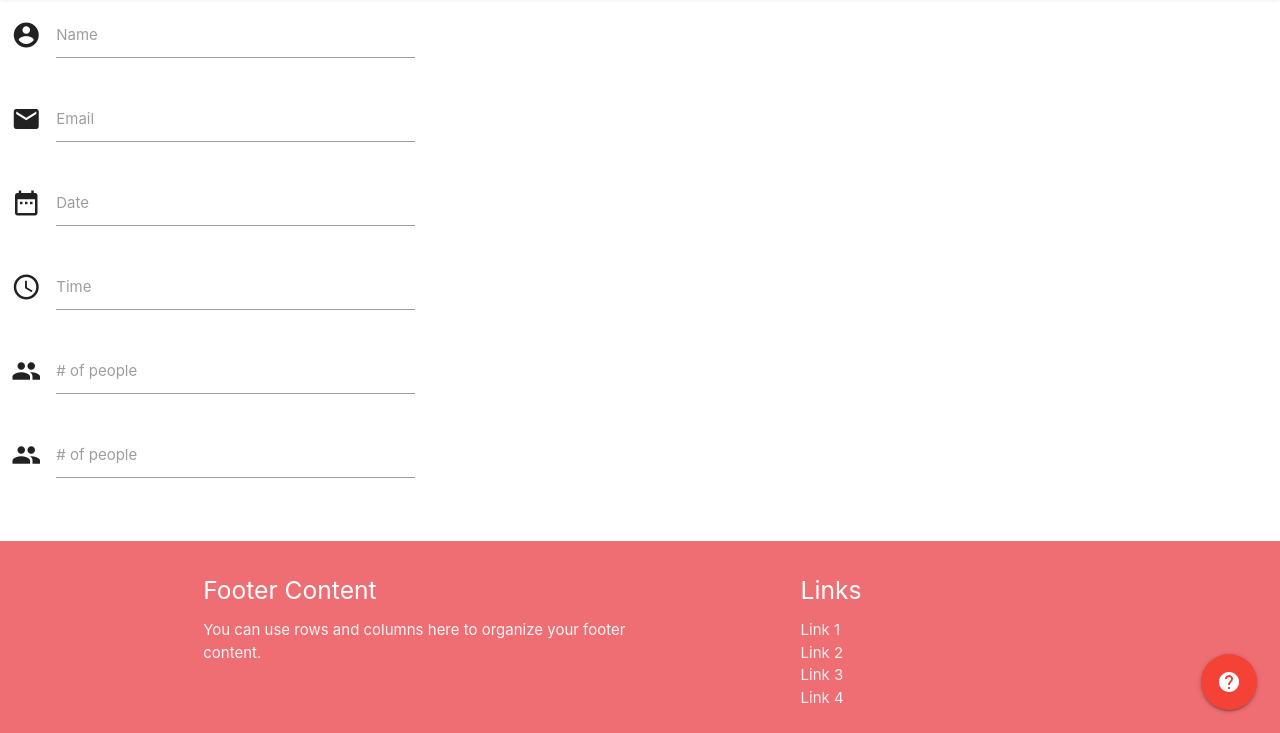
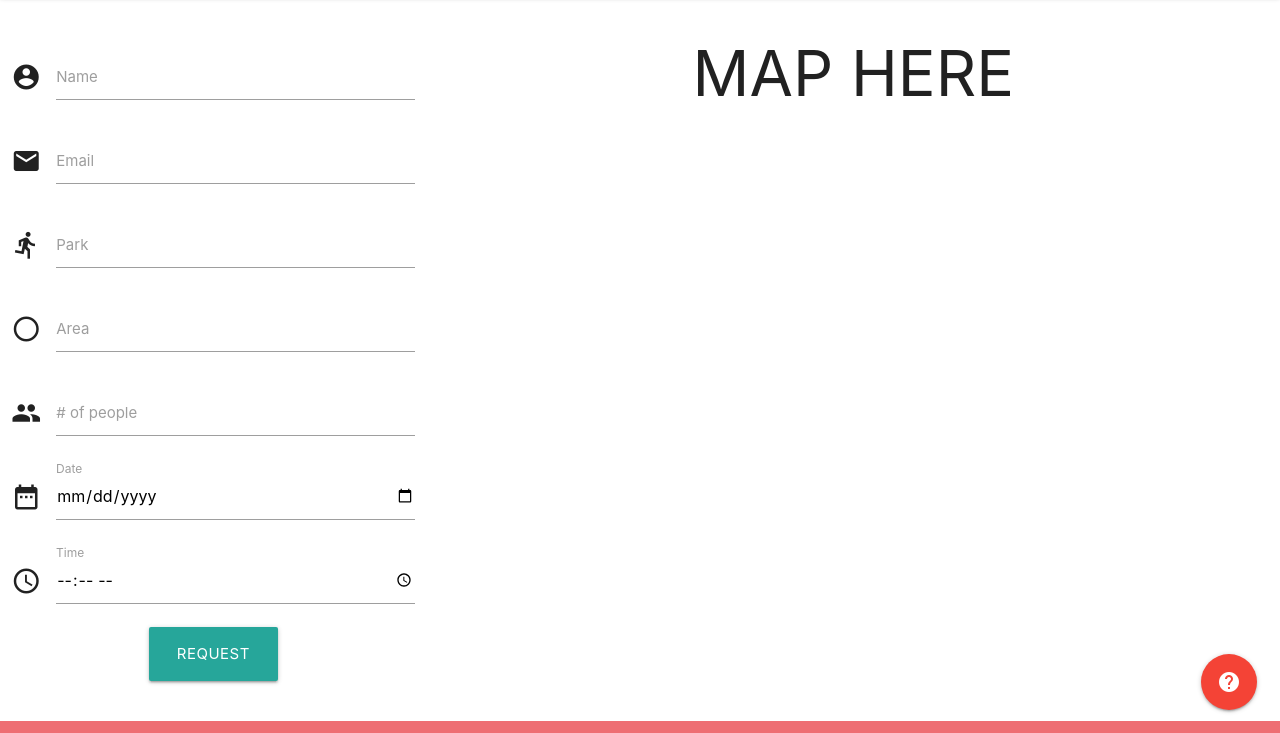
Before and after one commit to popoway/parkyour, a plain HTML site: page need.html in a window 1280 px wide. Shown: the part 67-800 px from the top of the page. Drawn offline with nearby package versions, Linux system fonts and the light colour scheme.

Commit message:
edited form

```diff
--- a/need.html
+++ b/need.html
@@ -49,48 +49,64 @@
       <form class="col l4 s12">
         <div class="row">
           <!-- name -->
-          <div class="input-field col s12">
+          <div class="input-field col l12 m12 s12">
             <i class="material-icons prefix">account_circle</i>
             <input id="name" type="text" class="validate">
             <label for="name">Name</label>
           </div>
 
           <!-- email -->
-          <div class="input-field col s12">
+          <div class="input-field col l12 m12 s12">
             <i class="material-icons prefix">email</i>
-            <input id="email" type="tel" class="validate">
+            <input id="email" type="text" class="validate">
             <label for="email">Email</label>
           </div>
 
-          <!-- date -->
-          <div class="input-field col s12">
-            <i class="material-icons prefix">date_range</i>
-            <input id="date" type="text" class="validate">
-            <label for="date">Date</label>
+          <!-- park -->
+          <div class="input-field col l12 m12 s12">
+            <i class="material-icons prefix">directions_run</i>
+            <input id="park" type="text" class="validate">
+            <label for="park">Park</label>
           </div>
 
-          <!-- time -->
-          <div class="input-field col s12">
-            <i class="material-icons prefix">access_time</i>
-            <input id="time" type="text" class="validate">
-            <label for="time">Time</label>
+          <!-- area -->
+          <div class="input-field col l12 m12 s12">
+            <i class="material-icons prefix">panorama_fish_eye</i>
+            <input id="sport" type="text" class="validate">
+            <label for="sport">Area</label>
           </div>
 
           <!-- #of ppl -->
-          <div class="input-field col s12">
+          <div class="input-field col l12 m12 s12">
             <i class="material-icons prefix">group</i>
             <input id="ppl" type="number" class="validate">
             <label for="ppl"># of people</label>
           </div>
 
-          <!-- park -->
-          <div class="input-field col s12">
-            <i class="material-icons prefix">group</i>
-            <input id="park" type="number" class="validate">
-            <label for="park"># of people</label>
+          <!-- date -->
+          <div class="input-field col l12 m12 s12">
+            <i class="material-icons prefix">date_range</i>
+            <input id="date" type="date" class="validate">
+            <label for="date">Date</label>
+          </div>
+
+          <!-- time -->
+          <div class="input-field col l12 m12 s12">
+            <i class="material-icons prefix">access_time</i>
+            <input id="time" type="time" class="validate">
+            <label for="time">Time</label>
+          </div>
+
+          <!-- request -->
+          <div class="col l12 m12 s12 center-align">
+            <a class="waves-effect waves-light btn-large center-align"> Request</a>
           </div>
         </div>
       </form>
+      <div class="l8 s12 m12">
+        <h1 class="center-align">MAP HERE</h1>
+      </div>
+
     </div>
 
 
```
